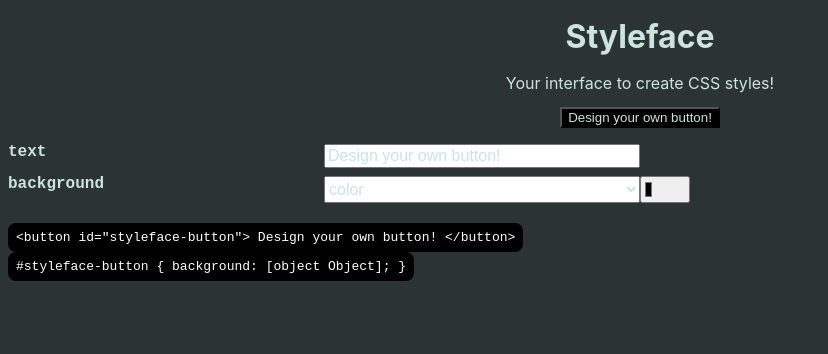
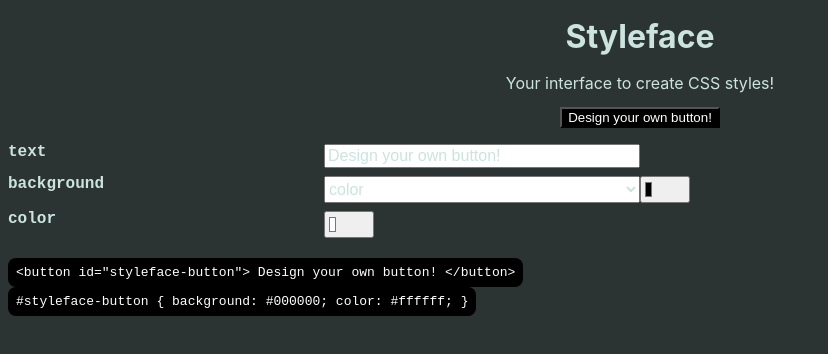
Before and after one commit to Mustaphy/Ornatus, a React (Vite) app: page /Styleface/button in a window 1280 px wide. Shown: the top 354 px of the page, without its empty margins (0-828 px from the left). Built offline with nearby package versions, Linux system fonts and the light colour scheme.

Commit message:
Color of the button can now be designed

```diff
--- a/src/pages/ButtonDesigner/ButtonDesigner.tsx
+++ b/src/pages/ButtonDesigner/ButtonDesigner.tsx
@@ -38,7 +38,8 @@ function ButtonDesigner() {
   const generateCSS = (): string => {
     return `
       #styleface-button {
-        background: ${background.color};
+        background: ${getBackground()};
+        color: ${color};
       }
     `;
   }
@@ -50,6 +51,7 @@ function ButtonDesigner() {
           style={
             {
               background: getBackground(),
+              color: color
             }
           }
         >
@@ -82,6 +84,11 @@ function ButtonDesigner() {
               </>
           }
         </div>
+
+        <div id="color">
+        <label htmlFor="color" className="option-name">color</label>
+          <input id="color" type="color" defaultValue={color} onChange={(event) => setColor(event.target.value)}></input>
+        </div>
       </div>
 
       <div id="button-code">
```
